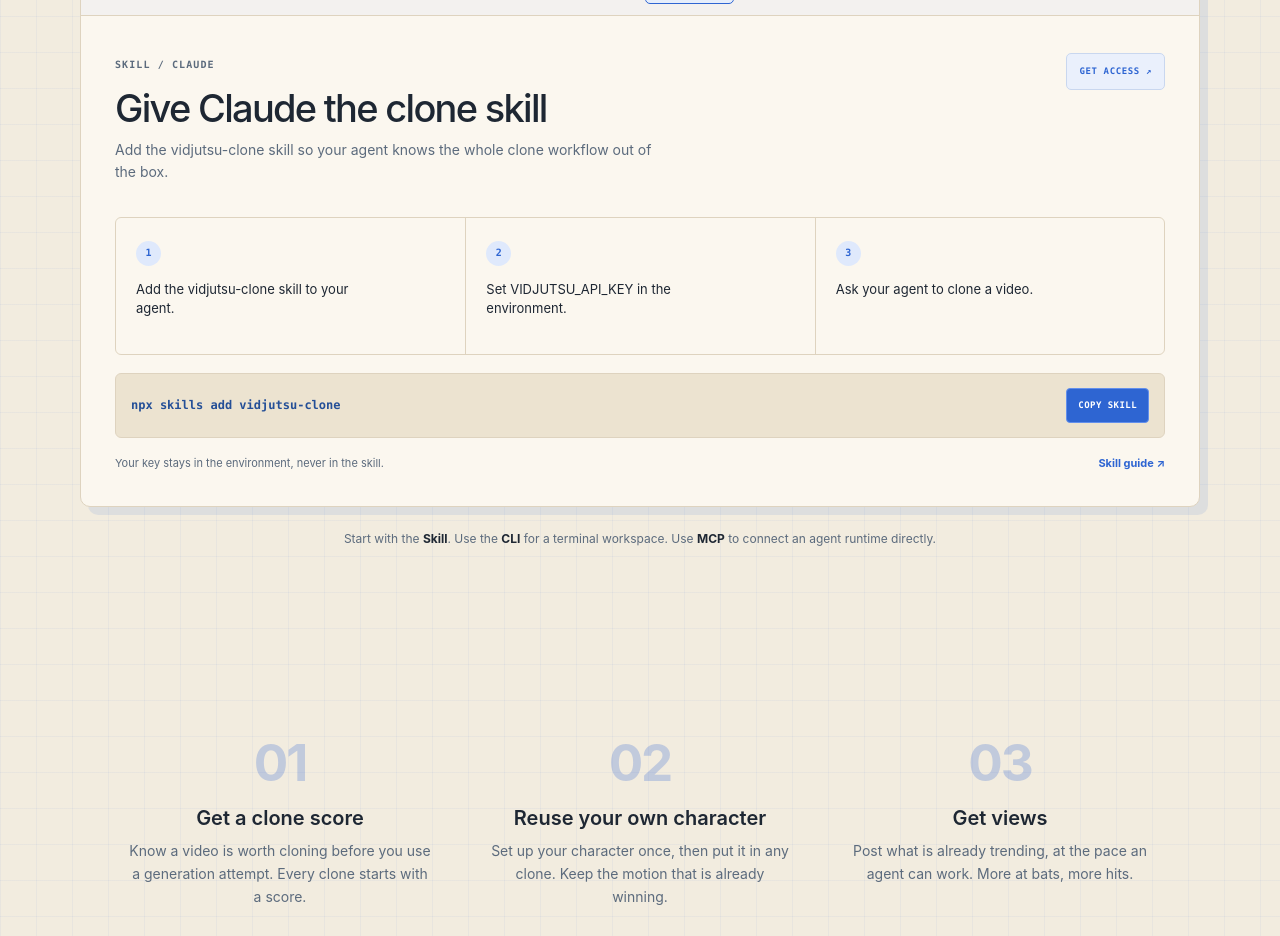
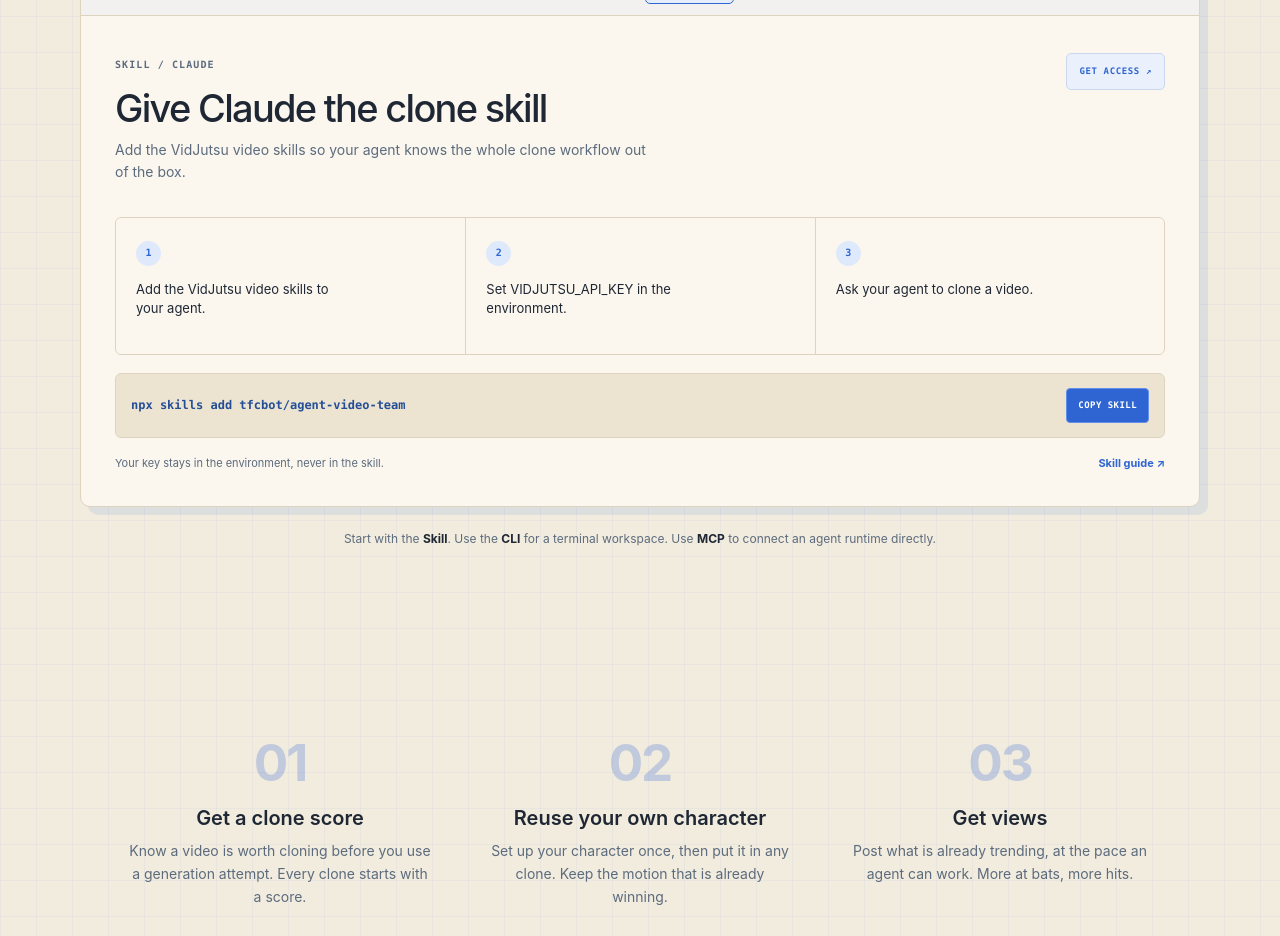
Before and after one commit to Blurware/vidjutsu-docs, a Next.js app in the folder apps/web/: page / in a window 1280 px wide. Shown: the part 920-1856 px from the top of the page. Built offline with nearby package versions, Linux system fonts and the light colour scheme.

Commit message:
Use the published VidJutsu skills command (#78)

```diff
--- a/apps/web/src/components/setup-configurator.tsx
+++ b/apps/web/src/components/setup-configurator.tsx
@@ -86,13 +86,13 @@
   }
   return {
     title: `Give ${agentLabel} the clone skill`,
-    description: "Add the vidjutsu-clone skill so your agent knows the whole clone workflow out of the box.",
+    description: "Add the VidJutsu video skills so your agent knows the whole clone workflow out of the box.",
     steps: [
-      "Add the vidjutsu-clone skill to your agent.",
+      "Add the VidJutsu video skills to your agent.",
       "Set VIDJUTSU_API_KEY in the environment.",
       "Ask your agent to clone a video.",
     ],
-    command: "npx skills add vidjutsu-clone",
+    command: "npx skills add tfcbot/agent-video-team",
     copy: "COPY SKILL",
     note: "Your key stays in the environment, never in the skill.",
     guide: "Skill guide ↗",
```
